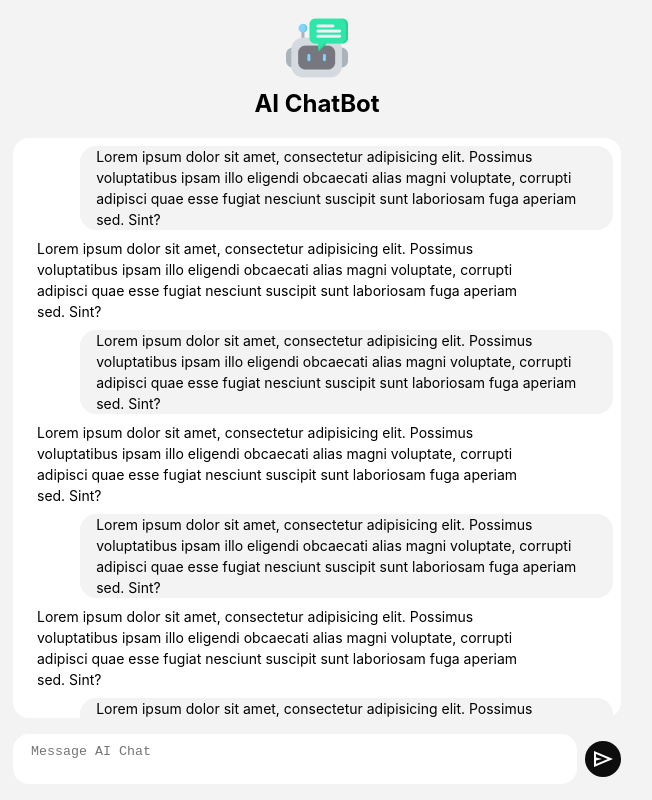
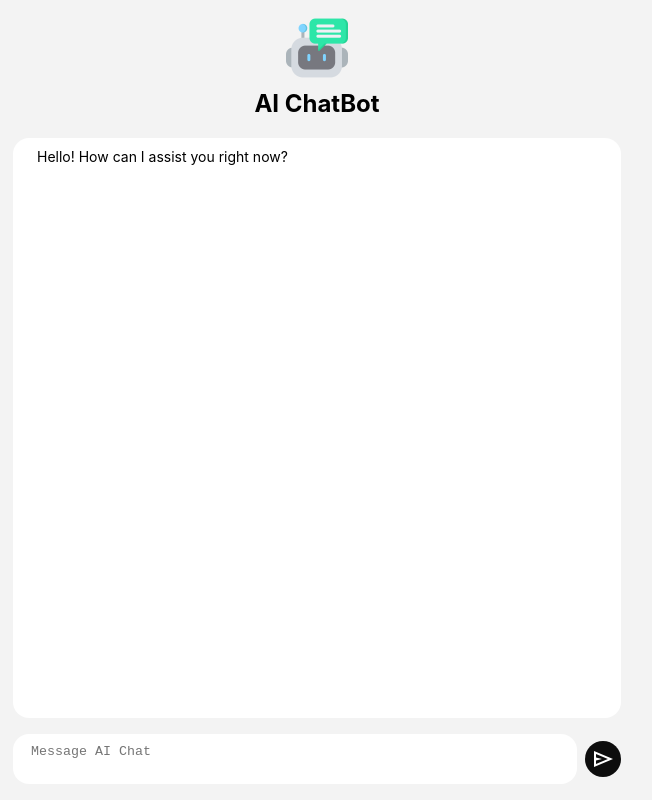
Before and after one commit to Vignika/React-AI-ChatBot, a React (Vite) app: page / in a window 1280 px wide. Shown: the whole page, without its empty margins (323-975 px from the left). Built offline with nearby package versions, Linux system fonts and the light colour scheme.

Commit message:
Handling message in the chat

```diff
--- a/src/App.jsx
+++ b/src/App.jsx
@@ -3,7 +3,11 @@
 import { Chat } from "./components/chat/chat"
 import { Controls } from "./components/Controls/Controls";
 function App() {
-  const [messages,setMessages] = useState(MESSAGES);
+  const [messages,setMessages] = useState([]);
+
+  function handleContentSend(content){
+    setMessages((prevMessage) => [...prevMessage, {content, role: 'user'}])
+  }
   return (
     <div className={styles.App}>
       <header className={styles.Header}>
@@ -13,51 +17,8 @@
       <div className={styles.ChatContainer}>
         <Chat messages={messages}/>
       </div>
-      <Controls/>
+      <Controls onSend={handleContentSend}/>
     </div>
   );
 }
-const MESSAGES= [
-  {
-    role: "user",
-    content:
-      "Lorem ipsum dolor sit amet, consectetur adipisicing elit. Possimus voluptatibus ipsam illo eligendi obcaecati alias magni voluptate, corrupti adipisci quae esse fugiat nesciunt suscipit sunt laboriosam fuga aperiam sed. Sint?",
-  },
-  {
-    role: "assistant",
-    content:
-      "Lorem ipsum dolor sit amet, consectetur adipisicing elit. Possimus voluptatibus ipsam illo eligendi obcaecati alias magni voluptate, corrupti adipisci quae esse fugiat nesciunt suscipit sunt laboriosam fuga aperiam sed. Sint?",
-  },
-  {
-    role: "user",
-    content:
-      "Lorem ipsum dolor sit amet, consectetur adipisicing elit. Possimus voluptatibus ipsam illo eligendi obcaecati alias magni voluptate, corrupti adipisci quae esse fugiat nesciunt suscipit sunt laboriosam fuga aperiam sed. Sint?",
-  },
-  {
-    role: "assistant",
-    content:
-      "Lorem ipsum dolor sit amet, consectetur adipisicing elit. Possimus voluptatibus ipsam illo eligendi obcaecati alias magni voluptate, corrupti adipisci quae esse fugiat nesciunt suscipit sunt laboriosam fuga aperiam sed. Sint?",
-  },
-  {
-    role: "user",
-    content:
-      "Lorem ipsum dolor sit amet, consectetur adipisicing elit. Possimus voluptatibus ipsam illo eligendi obcaecati alias magni voluptate, corrupti adipisci quae esse fugiat nesciunt suscipit sunt laboriosam fuga aperiam sed. Sint?",
-  },
-  {
-    role: "assistant",
-    content:
-      "Lorem ipsum dolor sit amet, consectetur adipisicing elit. Possimus voluptatibus ipsam illo eligendi obcaecati alias magni voluptate, corrupti adipisci quae esse fugiat nesciunt suscipit sunt laboriosam fuga aperiam sed. Sint?",
-  },
-  {
-    role: "user",
-    content:
-      "Lorem ipsum dolor sit amet, consectetur adipisicing elit. Possimus voluptatibus ipsam illo eligendi obcaecati alias magni voluptate, corrupti adipisci quae esse fugiat nesciunt suscipit sunt laboriosam fuga aperiam sed. Sint?",
-  },
-  {
-    role: "assistant",
-    content:
-      "Lorem ipsum dolor sit amet, consectetur adipisicing elit. Possimus voluptatibus ipsam illo eligendi obcaecati alias magni voluptate, corrupti adipisci quae esse fugiat nesciunt suscipit sunt laboriosam fuga aperiam sed. Sint?",
-  },
-]
-
 export default App
--- a/src/components/Chat/Chat.jsx
+++ b/src/components/Chat/Chat.jsx
@@ -1,8 +1,14 @@
 import styles from "./Chat.module.css";
+
+const WELCOME_MESSAGE = {
+    role: "assistant",
+    content: "Hello! How can I assist you right now?",
+};
+
 export function Chat({messages}){
     return(
         <div className={styles.Chat}>
-            {messages.map(({role,content}, index)=>(
+            {[WELCOME_MESSAGE, ...messages].map(({role,content}, index)=>(
             <div key={index} className={styles.Message} data-role={role}>
                 {content}
             </div>
--- a/src/components/Controls/Controls.jsx
+++ b/src/components/Controls/Controls.jsx
@@ -1,13 +1,40 @@
 import styles from './Controls.module.css';
-export function Controls(){
+import { useState } from 'react';
+export function Controls({onSend}){
+    const [content, setContent] = useState("");
+
+    function handleContentChange(event){
+        setContent(event.target.value);
+    }
+
+    function handleContentSend(){
+        if(content.length > 0){
+           onSend(content);
+           setContent("");
+
+        }
+    }
+
+function handleEnterPress(event){
+    if(event.key === 'Enter' && !event.shiftKey){
+        event.preventDefault();
+        handleContentSend();
+    }
+}
+
+
     return(
         <div className={styles.Controls}>
             <div className={styles.TextAreaContainer}>
                 <textarea
                 className={styles.TextArea}
-                placeholder="Message AI Chat"/>
+                placeholder="Message AI Chat"
+                value={content}
+                onChange={handleContentChange}
+                onKeyDown={handleEnterPress}
+                />
             </div>
-            <button className={styles.Button}>
+            <button className={styles.Button} onClick={handleContentSend}>
                 <SendIcon/>
             </button>
         </div>
```
